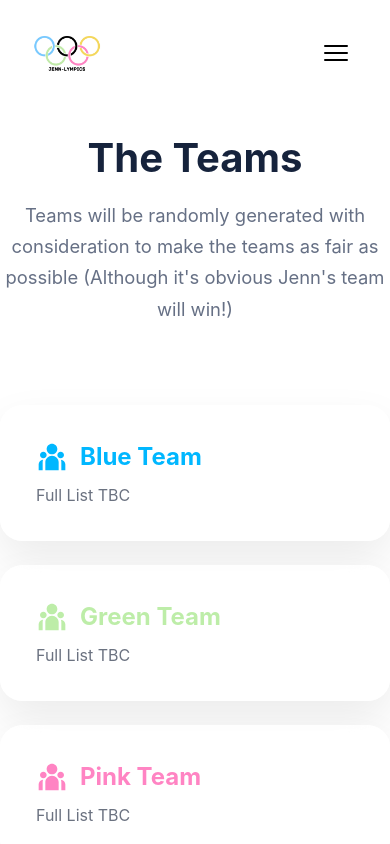
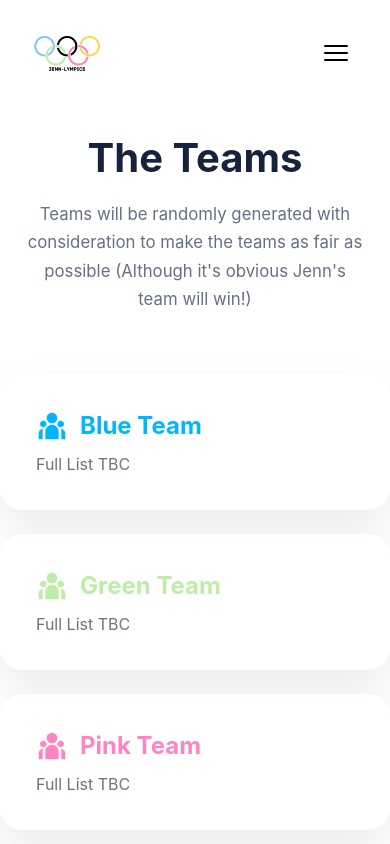
Before and after one commit to Jennipham/jenn-lympics, a React (Vite) app in the folder jenn-lympics-website/: page /teams in a window 390 px wide. Shown: the top 844 px of the page. Built offline with nearby package versions, Linux system fonts and the light colour scheme.

Commit message:
adjusting subtitle padding

```diff
--- a/jenn-lympics-website/src/components/Teams/Teams.css
+++ b/jenn-lympics-website/src/components/Teams/Teams.css
@@ -189,4 +189,13 @@ grid-template-columns:1fr;
     line-height: 1.7;
     font-size: 1.15rem;
     margin-bottom: 80px;
+    padding: 0 20px;
 }
+
+@media (max-width: 600px) {
+    .teams-subtitle {
+        padding: 0 24px;
+        font-size: 1.05rem;
+        margin-bottom: 60px;
+    }
+}
```
